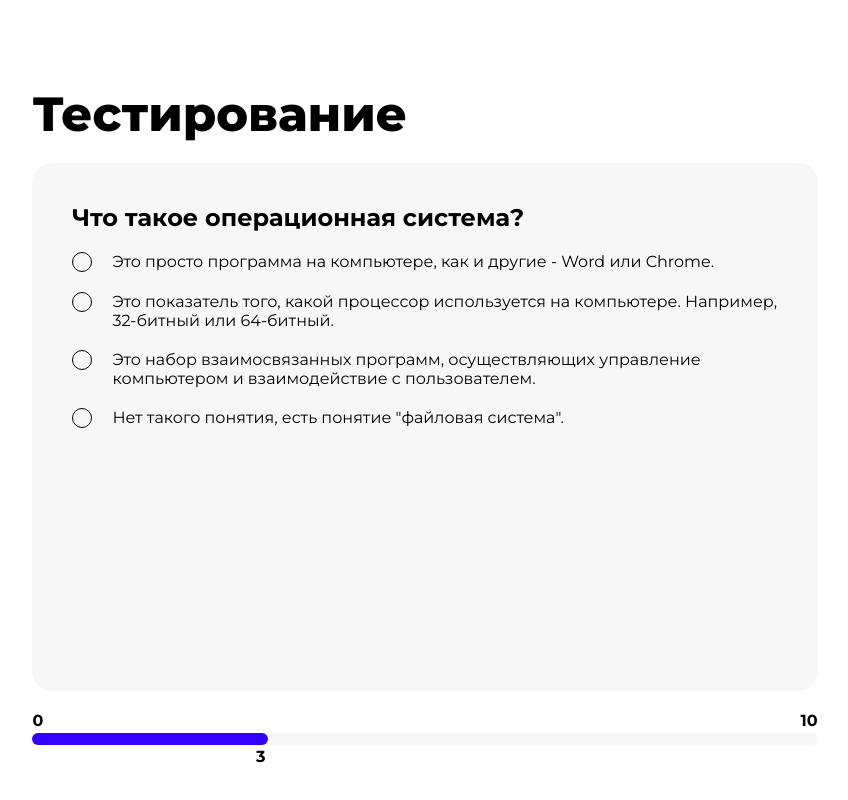
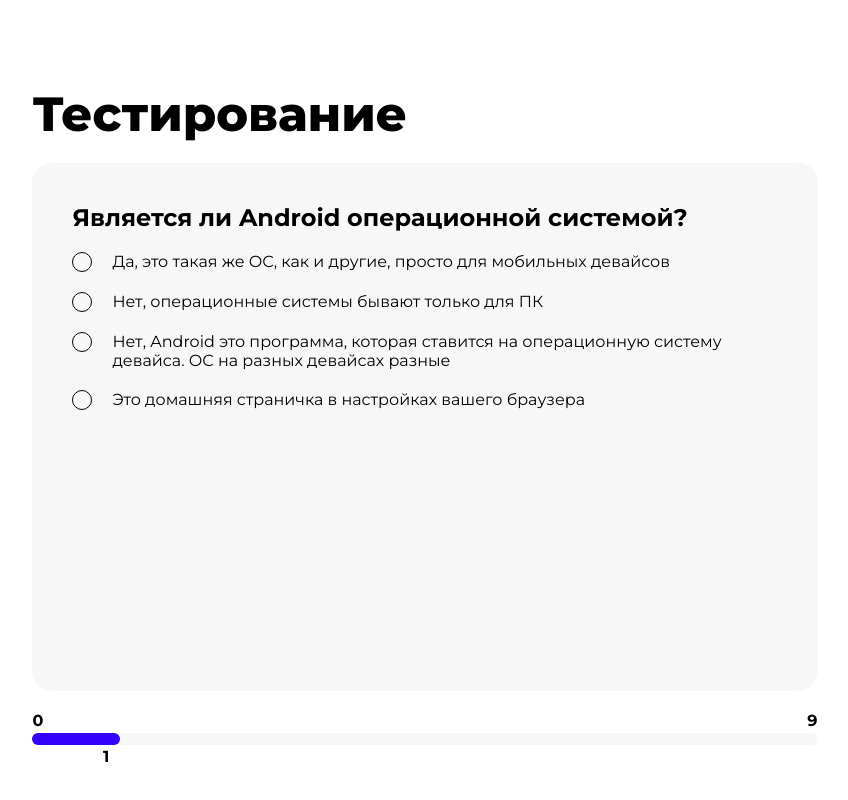
Before and after one commit to vanya1254/div, a React (Vite) app: page / in a window 1280 px wide. Shown: the whole page, without its empty margins (215-1063 px from the left). Built offline with nearby package versions, Linux system fonts and the light colour scheme.

Commit message:
feat: add base quiz logic with bugs

```diff
--- a/src/App.tsx
+++ b/src/App.tsx
@@ -1,4 +1,8 @@
-import React from "react";
+import React, { useEffect, useRef } from "react";
+import { useDispatch, useSelector } from "react-redux";
+
+import { quizSelector } from "./redux/slices/quiz/selectors";
+import { setCurQuestion } from "./redux/slices/quiz/slice";
 
 import { QuizLayout } from "./layouts/QuizLayout";
 import { Quiz } from "./components/Quiz";
@@ -6,6 +10,19 @@
 import "./App.scss";
 
 const App: React.FC = () => {
+  const isFirstLoad = useRef(true);
+  const dispatch = useDispatch();
+  const { answers } = useSelector(quizSelector);
+
+  useEffect(() => {
+    if (!isFirstLoad.current) {
+      //TODO
+      dispatch(setCurQuestion());
+      console.log(answers);
+    }
+    console.log(answers);
+  }, [answers]);
+
   return (
     <>
       <QuizLayout>
--- a/src/components/ProgressBar/index.tsx
+++ b/src/components/ProgressBar/index.tsx
@@ -1,37 +1,39 @@
-import React, { LegacyRef, useEffect, useRef } from "react";
+import React, { useEffect, useRef } from "react";
 
 import styles from "./ProgressBar.module.scss";
+import { useSelector } from "react-redux";
+import { quizSelector } from "../../redux/slices/quiz/selectors";
 
 export const ProgressBar: React.FC = () => {
   const progressRef = useRef<HTMLProgressElement>(null);
-  const progress = 3;
+  const { questions, curQuestion } = useSelector(quizSelector);
 
   useEffect(() => {
     if (progressRef.current) {
-      const progressPercentage = (progress / 10) * 100;
+      const progressPercentage = (curQuestion / 10) * 100;
       progressRef.current.style.setProperty(
         "--progress-value",
         `${progressPercentage}%`
       );
-      progressRef.current.setAttribute("data-value", `${progress}`);
+      progressRef.current.setAttribute("data-value", `${curQuestion}`);
     }
-  }, [progress]);
+  }, []);
 
   return (
     <div className={styles.root}>
       <label htmlFor="test" className={styles.root__range}>
         <span>0</span>
-        <span>10</span>
+        <span>{questions.length}</span>
       </label>
       <progress
         ref={progressRef}
         id="test"
-        max={10}
-        value={progress}
-        data-value={progress}
+        max={questions.length}
+        value={curQuestion}
+        data-value={curQuestion}
         className={styles.root__progress}
       >
-        {progress}
+        {curQuestion}
       </progress>
     </div>
   );
--- a/src/components/Quiz/index.tsx
+++ b/src/components/Quiz/index.tsx
@@ -1,32 +1,40 @@
-import React, { useState } from "react";
+import React from "react";
+import { useDispatch, useSelector } from "react-redux";
+
+import { quizSelector } from "../../redux/slices/quiz/selectors";
+import { addAnswer } from "../../redux/slices/quiz/slice";
+
 import { ProgressBar } from "../ProgressBar";
 
 import styles from "./Quiz.module.scss";
 
 export const Quiz: React.FC = () => {
-  const [userAnswer, setUserAnswer] = useState<number | null>(null);
-  const question: string = "Что такое операционная система?";
-  const answers: string[] = [
-    `Это просто программа на компьютере, как и другие - Word или Chrome.`,
-    `Это показатель того, какой процессор используется на компьютере. Например, 32-битный или 64-битный.`,
-    `Это набор взаимосвязанных программ, осуществляющих управление компьютером и взаимодействие с пользователем.`,
-    `Нет такого понятия, есть понятие "файловая система".`,
-  ];
+  const dispatch = useDispatch();
+  const { questions, curQuestion } = useSelector(quizSelector);
 
   const onChangeAnswer = (index: number) => {
-    setUserAnswer(index);
+    dispatch(
+      addAnswer({
+        id: index,
+        content: questions[curQuestion].answers[index],
+        isRightAnswer: questions[curQuestion].rightAnswerId === index,
+      })
+    );
+    console.log(111);
   };
 
   return (
     <div className={styles.root}>
       <fieldset className={styles.root__container}>
-        <legend className={styles.root_question}>{question}</legend>
-        {answers.map((answer, i) => (
+        <legend className={styles.root_question}>
+          {questions[curQuestion].question}
+        </legend>
+        {questions[curQuestion].answers.map((answer, i) => (
           <label key={i} className={styles.root__answers} htmlFor={`${i}`}>
             <input
               type="radio"
               id={`${i}`}
-              name="drop" //TODO
+              name="divQuiz"
               value={answer}
               onChange={() => onChangeAnswer(i)}
             />
--- a/src/constants.ts
+++ b/src/constants.ts
@@ -1,6 +1,6 @@
-import { Question } from "./redux/slices/questions/types";
+import { QuestionT } from "./redux/slices/quiz/types";
 
-export const QUESTIONS: Question[] = [
+export const QUESTIONS: QuestionT[] = [
   {
     id: 1,
     question: "Что такое операционная система?",
@@ -10,7 +10,7 @@
       "Это набор взаимосвязанных программ, осуществляющих управление компьютером и взаимодействие с пользователем",
       "Нет такого понятия, есть понятие 'файловая система'",
     ],
-    rightAnswer: 2,
+    rightAnswerId: 2,
   },
   {
     id: 2,
@@ -21,7 +21,7 @@
       "Нет, Android это программа, которая ставится на операционную систему девайса. ОС на разных девайсах разные",
       "Это домашняя страничка в настройках вашего браузера",
     ],
-    rightAnswer: 0,
+    rightAnswerId: 0,
   },
   {
     id: 3,
@@ -32,13 +32,13 @@
       "Это элемент компьютера, с помощью которого обрабатывается информация, находящаяся как в собственной памяти, так и в памяти других устройств",
       "Это суммарный показатель вычислительной мощности компьютера, например 2,7 ГГц",
     ],
-    rightAnswer: 2,
+    rightAnswerId: 2,
   },
   {
     id: 4,
     question: "Какие бывают разрядности у современных процессоров?",
     answers: ["32 и 64 бита", "12 и 32 бита", "15 и 32 бита", "86 и 64 бита"],
-    rightAnswer: 0,
+    rightAnswerId: 0,
   },
   {
     id: 5,
@@ -49,7 +49,7 @@
       "Чаще всего используют AMD",
       "Чаще всего используют ARM",
     ],
-    rightAnswer: 3,
+    rightAnswerId: 3,
   },
   {
     id: 6,
@@ -60,7 +60,7 @@
       "Для правильной фрагментации памяти",
       "Для дефрагментации данных",
     ],
-    rightAnswer: 0,
+    rightAnswerId: 0,
   },
   {
     id: 7,
@@ -71,7 +71,7 @@
       "SSD - это твердотельный накопитель без подвижных частей. Более дешевый, чем HDD. SSD работает быстрее",
       "SSD - это твердотельный накопитель без подвижных частей. Более дорогой, чем HDD. SSD работает быстрее",
     ],
-    rightAnswer: 3,
+    rightAnswerId: 3,
   },
   {
     id: 8,
@@ -82,12 +82,12 @@
       "USB отличаются по пропускной способности (micro-USB, mini-USB, lightning и т.д.) и форме (USB 2.0, USB 3.2).",
       "USB отличаются по форме (micro-USB, mini-USB, lightning и т.д.) и пропускной способности (USB 2.0, USB 3.2)",
     ],
-    rightAnswer: 3,
+    rightAnswerId: 3,
   },
   {
     id: 9,
     question: "Какой файловой системы не существует?",
     answers: ["Fat", "NTFS", "APFS", "BolSFS"],
-    rightAnswer: 3,
+    rightAnswerId: 3,
   },
 ];
--- a/src/layouts/QuizLayout.tsx
+++ b/src/layouts/QuizLayout.tsx
@@ -1,9 +1,9 @@
 import React from "react";
 
-type QuizLayotType = {
+type QuizLayoutPropsT = {
   children: React.ReactNode;
 };
 
-export const QuizLayout: React.FC<QuizLayotType> = ({ children }) => {
+export const QuizLayout: React.FC<QuizLayoutPropsT> = ({ children }) => {
   return <div className="quiz">{children}</div>;
 };
--- a/src/redux/slices/questions/selectors.ts
+++ /dev/null
@@ -1,3 +0,0 @@
-import { RootState } from "../../store";
-
-export const questionsSelector = (state: RootState) => state.questions;
--- a/src/redux/slices/questions/slice.ts
+++ /dev/null
@@ -1,20 +0,0 @@
-import { createSlice } from "@reduxjs/toolkit";
-import type { PayloadAction } from "@reduxjs/toolkit";
-import { QuestionsState } from "./types";
-import { QUESTIONS } from "../../../constants";
-
-const initialState: QuestionsState = {
-  questions: QUESTIONS,
-};
-
-export const questionsSlice = createSlice({
-  name: "questions",
-  initialState,
-  reducers: {
-    incrementByAmount: (state, action: PayloadAction<number>) => {},
-  },
-});
-
-export const { incrementByAmount } = questionsSlice.actions;
-
-export default questionsSlice.reducer;
--- /dev/null
+++ b/src/redux/slices/quiz/selectors.ts
@@ -0,0 +1,3 @@
+import { RootState } from "../../store";
+
+export const quizSelector = (state: RootState) => state.quiz;
--- /dev/null
+++ b/src/redux/slices/quiz/slice.ts
@@ -0,0 +1,29 @@
+import { createSlice } from "@reduxjs/toolkit";
+import type { PayloadAction } from "@reduxjs/toolkit";
+import { AnswerT, QuizState } from "./types";
+import { QUESTIONS } from "../../../constants";
+
+const initialState: QuizState = {
+  questions: QUESTIONS,
+  answers: [],
+  curQuestion: 1,
+};
+
+export const quizSlice = createSlice({
+  name: "quiz",
+  initialState,
+  reducers: {
+    addAnswer: (state, action: PayloadAction<AnswerT>) => {
+      state.answers.push(action.payload);
+
+      console.log("answer", state.answers[state.answers.length - 1]);
+    },
+    setCurQuestion: (state) => {
+      state.curQuestion += 1;
+    },
+  },
+});
+
+export const { addAnswer, setCurQuestion } = quizSlice.actions;
+
+export default quizSlice.reducer;
--- /dev/null
+++ b/src/redux/slices/quiz/types.ts
@@ -0,0 +1,18 @@
+export interface QuizState {
+  questions: QuestionT[];
+  answers: AnswerT[];
+  curQuestion: number;
+}
+
+export type QuestionT = {
+  id: number;
+  question: string;
+  answers: string[];
+  rightAnswerId: number;
+};
+
+export type AnswerT = {
+  id: number;
+  content: string;
+  isRightAnswer: boolean;
+};
--- a/src/redux/store.ts
+++ b/src/redux/store.ts
@@ -1,8 +1,8 @@
 import { configureStore } from "@reduxjs/toolkit";
-import questions from "./slices/questions/slice";
+import quiz from "./slices/quiz/slice";
 
 export const store = configureStore({
-  reducer: { questions },
+  reducer: { quiz },
 });
 
 export type RootState = ReturnType<typeof store.getState>;
```
Also changed, not shown: src/redux/slices/questions/types.ts (deleted, +0 -10 lines).
